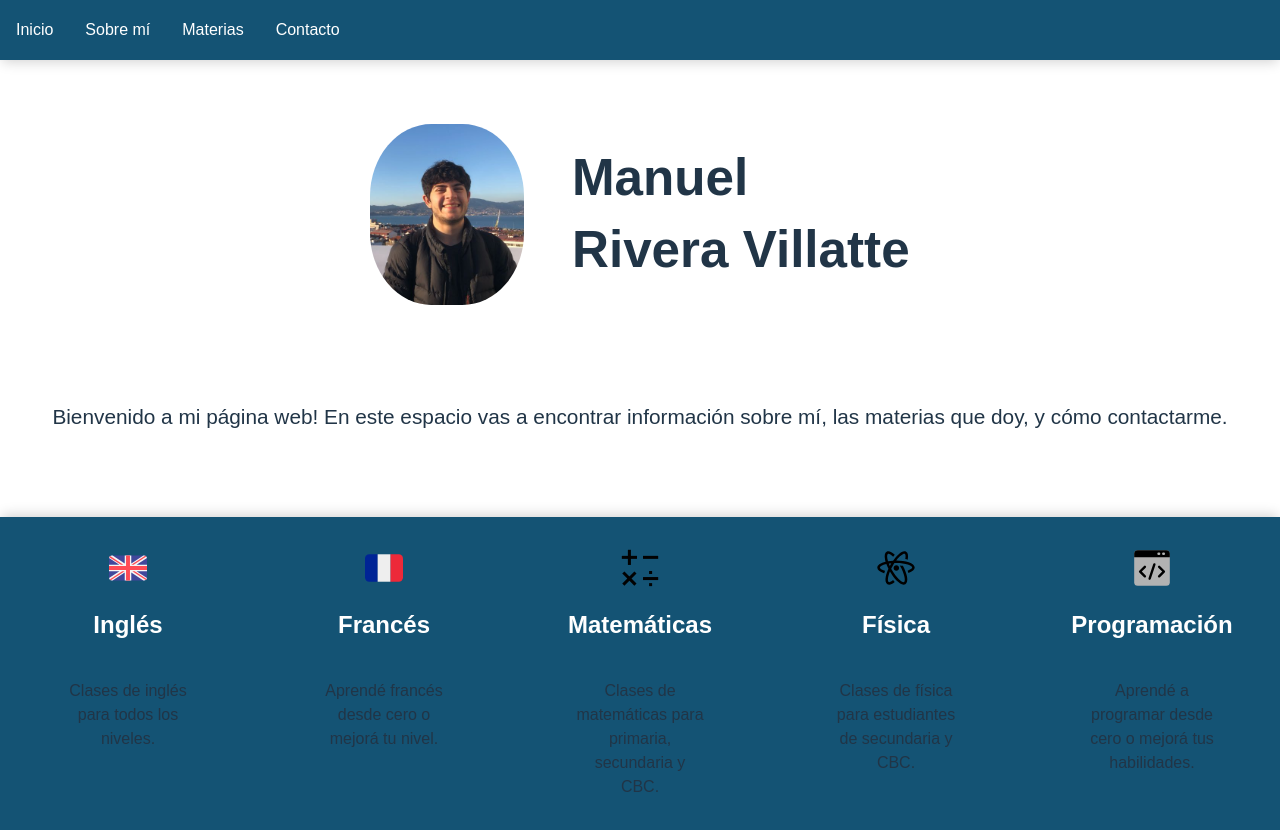
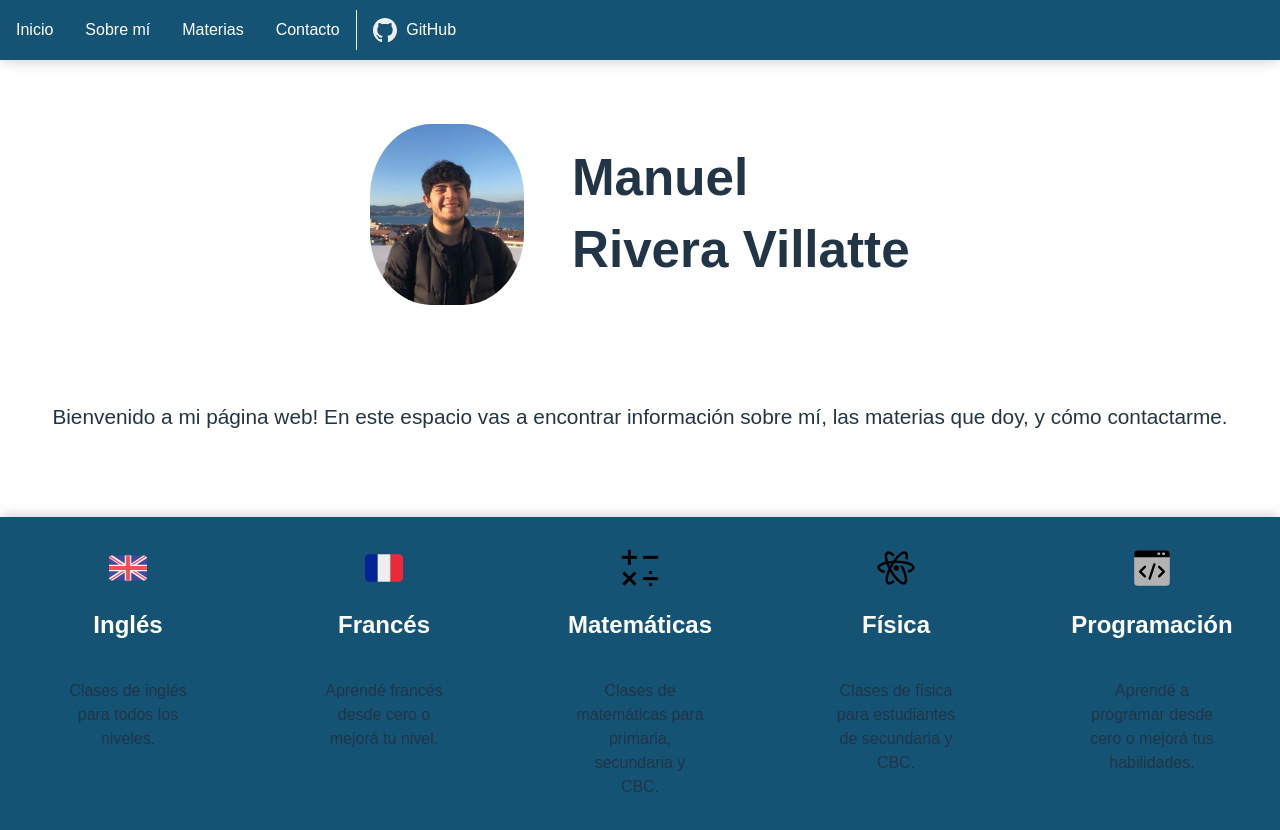
Before and after one commit to ManusaRivi/web-profe-particular, a React (Vite) app: page /home in a window 1280 px wide. Shown: the top 830 px of the page. Built offline with nearby package versions, Linux system fonts and the light colour scheme.

Commit message:
add github link to navbar

```diff
--- a/src/components/navbar/Navbar.module.css
+++ b/src/components/navbar/Navbar.module.css
@@ -15,9 +15,16 @@
     text-decoration: none;
     color: white;
     padding: 0.5rem 1rem;
+    align-items: center;
+    display: flex;
+    gap: 0.6rem;
 }
 
 .navbarButton:hover {
     color: #ffe082;
     transition: color 0.3s ease;
 }
+
+img {
+    width: 1.5rem;
+}
--- a/src/components/navbar/Navbar.tsx
+++ b/src/components/navbar/Navbar.tsx
@@ -1,4 +1,5 @@
 import styles from './Navbar.module.css';
+import github from '../../assets/icons/github.svg';
 
 export default function Navbar() {
     return (
@@ -7,6 +8,10 @@ export default function Navbar() {
             <a className={styles.navbarButton} href="/about">Sobre mí</a>
             <a className={styles.navbarButton} href="/subjects">Materias</a>
             <a className={styles.navbarButton} href="/contact">Contacto</a>
+            <a className={styles.navbarButton} style={{ borderLeft: ' 0.5px solid #eeeeee' }} href="https://github.com/ManusaRivi/web-profe-particular">
+                <img src={github} alt="GitHub" />
+                GitHub
+            </a>
         </div>
     )
 }
```
